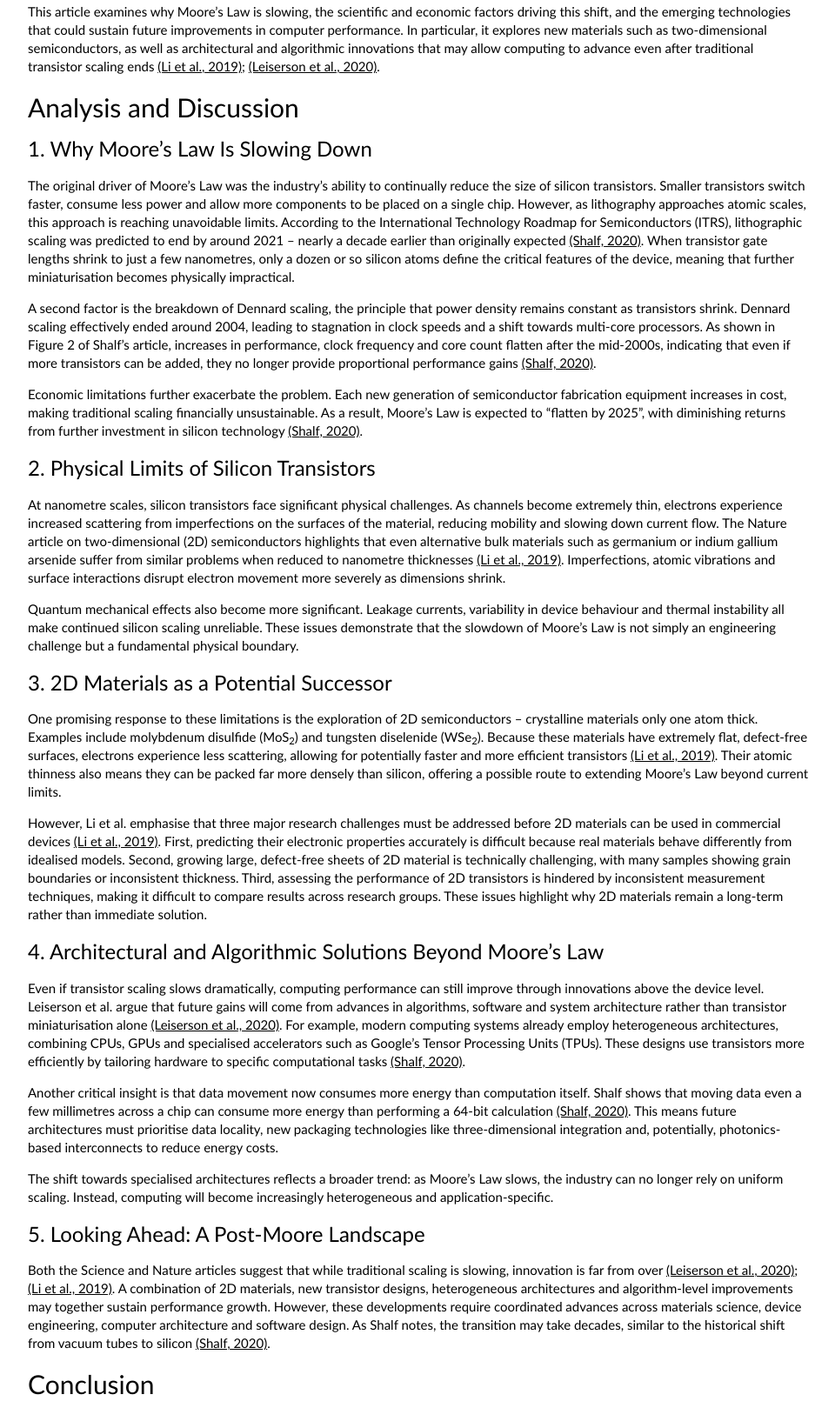
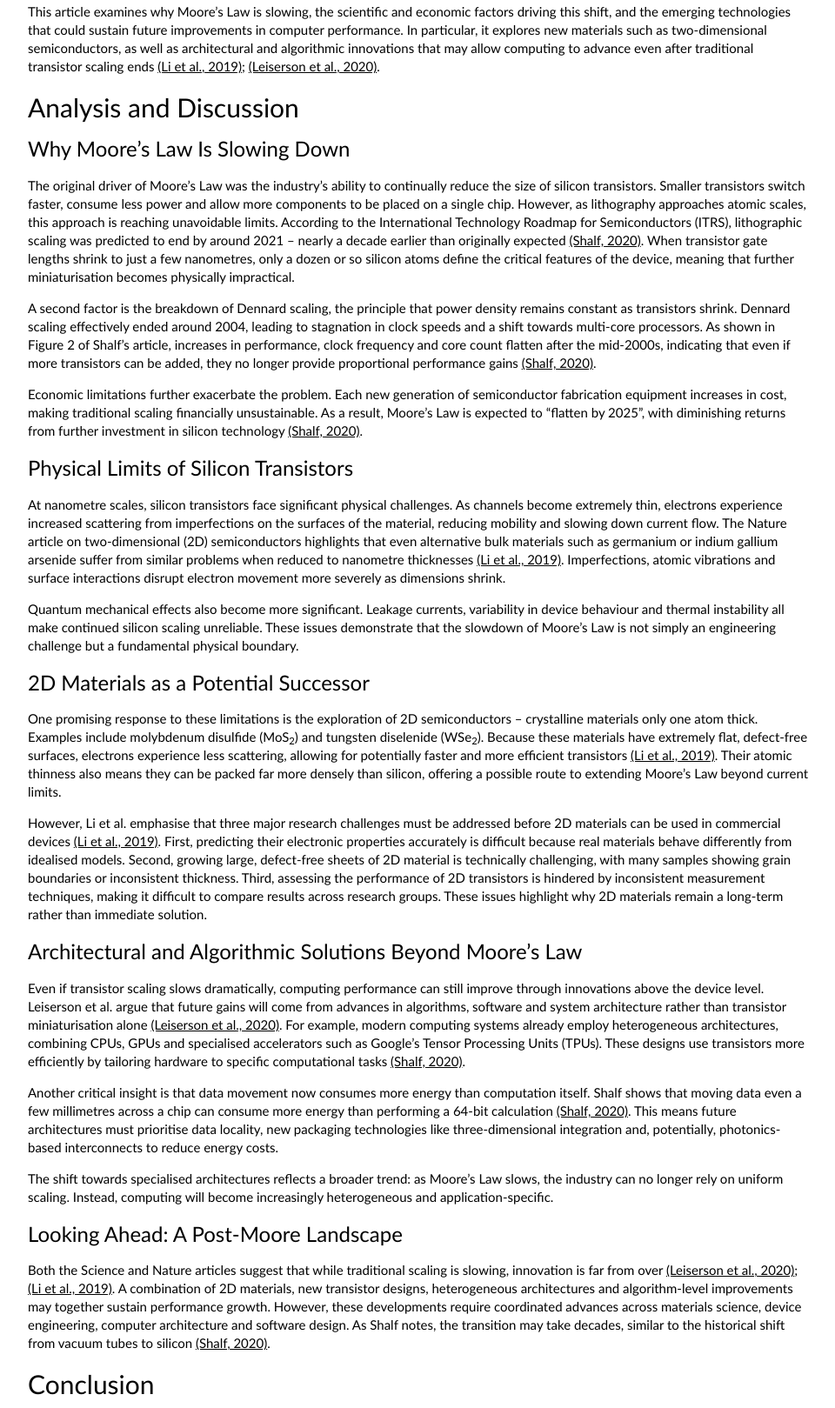
Before and after one commit to FEPSFY6885003/FY6885003, a plain HTML site: page index.html in a window 1280 px wide. Shown: the part 1301-2920 px from the top of the page at 87% size, without its empty margins (18-978 px from the left). Drawn offline with nearby package versions, Linux system fonts and the light colour scheme; no server answers.

Commit message:
Cleaning code and text

```diff
--- a/index.html
+++ b/index.html
@@ -85,7 +85,7 @@
     <!-- ANALYSIS & DISCUSSION -->
     <h2 id="analysis-discussion">Analysis and Discussion</h2>
 
-    <h3>1. Why Moore’s Law Is Slowing Down</h3>
+    <h3>Why Moore’s Law Is Slowing Down</h3>
     <p>
       The original driver of Moore’s Law was the industry’s ability to continually reduce the size of silicon transistors. Smaller transistors switch faster, consume less power and allow more components to be placed on a single chip. However, as lithography approaches atomic scales, this approach is reaching unavoidable limits. According to the International Technology Roadmap for Semiconductors (ITRS), lithographic scaling was predicted to end by around 2021 – nearly a decade earlier than originally expected
       <a href="#ref-shalf">(Shalf, 2020)</a>. When transistor gate lengths shrink to just a few nanometres, only a dozen or so silicon atoms define the critical features of the device, meaning that further miniaturisation becomes physically impractical.
@@ -99,7 +99,7 @@
       <a href="#ref-shalf">(Shalf, 2020)</a>.
     </p>
 
-    <h3>2. Physical Limits of Silicon Transistors</h3>
+    <h3>Physical Limits of Silicon Transistors</h3>
     <p>
       At nanometre scales, silicon transistors face significant physical challenges. As channels become extremely thin, electrons experience increased scattering from imperfections on the surfaces of the material, reducing mobility and slowing down current flow. The Nature article on two-dimensional (2D) semiconductors highlights that even alternative bulk materials such as germanium or indium gallium arsenide suffer from similar problems when reduced to nanometre thicknesses
       <a href="#ref-li">(Li et al., 2019)</a>. Imperfections, atomic vibrations and surface interactions disrupt electron movement more severely as dimensions shrink.
@@ -108,7 +108,7 @@
       Quantum mechanical effects also become more significant. Leakage currents, variability in device behaviour and thermal instability all make continued silicon scaling unreliable. These issues demonstrate that the slowdown of Moore’s Law is not simply an engineering challenge but a fundamental physical boundary.
     </p>
 
-    <h3>3. 2D Materials as a Potential Successor</h3>
+    <h3>2D Materials as a Potential Successor</h3>
     <p>
       One promising response to these limitations is the exploration of 2D semiconductors – crystalline materials only one atom thick. Examples include molybdenum disulfide (MoS<sub>2</sub>) and tungsten diselenide (WSe<sub>2</sub>). Because these materials have extremely flat, defect-free surfaces, electrons experience less scattering, allowing for potentially faster and more efficient transistors
       <a href="#ref-li">(Li et al., 2019)</a>. Their atomic thinness also means they can be packed far more densely than silicon, offering a possible route to extending Moore’s Law beyond current limits.
@@ -118,7 +118,7 @@
       <a href="#ref-li">(Li et al., 2019)</a>. First, predicting their electronic properties accurately is difficult because real materials behave differently from idealised models. Second, growing large, defect-free sheets of 2D material is technically challenging, with many samples showing grain boundaries or inconsistent thickness. Third, assessing the performance of 2D transistors is hindered by inconsistent measurement techniques, making it difficult to compare results across research groups. These issues highlight why 2D materials remain a long-term rather than immediate solution.
     </p>
 
-    <h3>4. Architectural and Algorithmic Solutions Beyond Moore’s Law</h3>
+    <h3>Architectural and Algorithmic Solutions Beyond Moore’s Law</h3>
     <p>
       Even if transistor scaling slows dramatically, computing performance can still improve through innovations above the device level. Leiserson et al. argue that future gains will come from advances in algorithms, software and system architecture rather than transistor miniaturisation alone
       <a href="#ref-leiserson">(Leiserson et al., 2020)</a>. For example, modern computing systems already employ heterogeneous architectures, combining CPUs, GPUs and specialised accelerators such as Google’s Tensor Processing Units (TPUs). These designs use transistors more efficiently by tailoring hardware to specific computational tasks
@@ -132,7 +132,7 @@
       The shift towards specialised architectures reflects a broader trend: as Moore’s Law slows, the industry can no longer rely on uniform scaling. Instead, computing will become increasingly heterogeneous and application-specific.
     </p>
 
-    <h3>5. Looking Ahead: A Post-Moore Landscape</h3>
+    <h3>Looking Ahead: A Post-Moore Landscape</h3>
     <p>
       Both the Science and Nature articles suggest that while traditional scaling is slowing, innovation is far from over
       <a href="#ref-leiserson">(Leiserson et al., 2020)</a>;
@@ -151,13 +151,13 @@
     <h2 id="references">References</h2>
     <ul>
       <li id="ref-leiserson">
-        Leiserson, C.E., Thompson, N.C., Emer, J.S., et al. (2020) ‘There’s plenty of room at the Top: What will drive computer performance after Moore’s law?’, <i>Science</i>, 368(6495), pp. eaam9744. Available at: https://pubmed.ncbi.nlm.nih.gov/32499413/ (Accessed: 5 December 2025).
+        Leiserson, C.E., Thompson, N.C., Emer, J.S., et al. (2020) ‘There’s plenty of room at the Top: What will drive computer performance after Moore’s law?’, <i>Science</i>, 368(6495), pp. eaam9744. Available at: https://pubmed.ncbi.nlm.nih.gov/32499413/
       </li>
       <li id="ref-li">
-        Li, M.-Y., Su, S.-K., Wong, H.-S.P. and Li, L.-J. (2019) ‘How 2D semiconductors could extend Moore’s law’, <i>Nature</i>, 567, pp. 169–170. Available at: https://www.nature.com/articles/d41586-019-00720-1 (Accessed: 5 December 2025).
+        Li, M.-Y., Su, S.-K., Wong, H.-S.P. and Li, L.-J. (2019) ‘How 2D semiconductors could extend Moore’s law’, <i>Nature</i>, 567, pp. 169–170. Available at: https://www.nature.com/articles/d41586-019-00720-1
       </li>
       <li id="ref-shalf">
-        Shalf, J. (2020) ‘The future of computing beyond Moore’s Law’, <i>Philosophical Transactions of the Royal Society A</i>, 378(2166), pp. 1–15. Available at: https://www.jstor.org/stable/26917444 (Accessed: 5 December 2025).
+        Shalf, J. (2020) ‘The future of computing beyond Moore’s Law’, <i>Philosophical Transactions of the Royal Society A</i>, 378(2166), pp. 1–15. Available at: https://www.jstor.org/stable/26917444
       </li>
     </ul>
 
```
